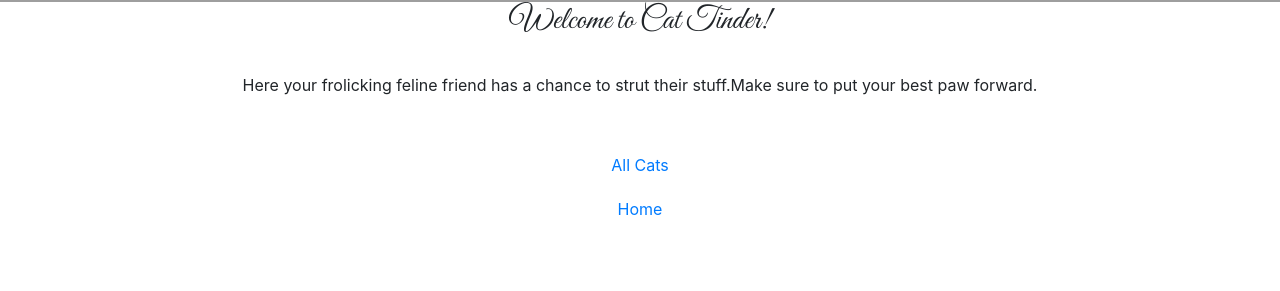
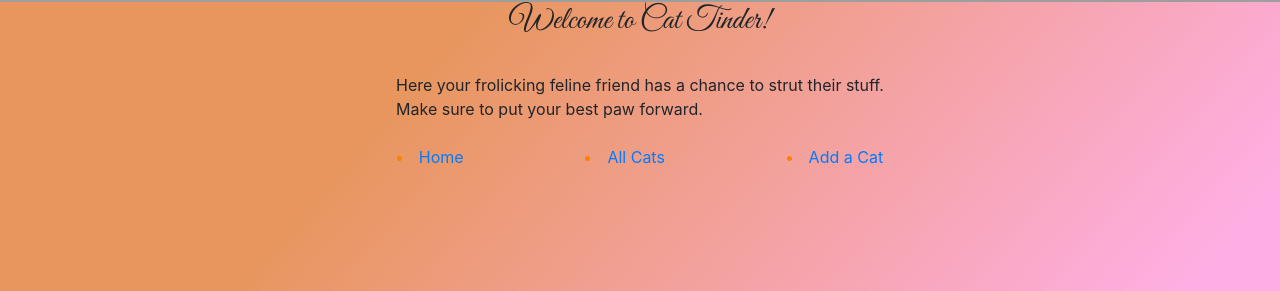
Before and after one commit to cynavago/cat-tinder, a React (Create React App) app in the folder cat-tinder-frontend/: page / in a window 1280 px wide. Shown: the part 272-563 px from the top of the page. Built offline with nearby package versions, Linux system fonts and the light colour scheme; no server answers; grey boxes are pictures that could not be loaded.

Commit message:
completed cat tinder

```diff
--- a/cat-tinder-frontend/src/App.js
+++ b/cat-tinder-frontend/src/App.js
@@ -74,6 +74,7 @@ class App extends Component {
     })
   }
 
+  //delete cat method, retrieves id of cat and passes the delete method on it
   deleteCat = (id) => {
     return fetch(`http://localhost:3000/cats/${id}`, {
       headers: {
@@ -83,9 +84,11 @@ class App extends Component {
     })
     .then(response => {
       if(response.status === 200){
-        return response
+        this.componentDidMount()
       }
-    }).catch(errors => {
+      return response
+    })
+    .catch(errors => {
       console.log("delete errors:", errors)
     })
   }
@@ -112,8 +115,8 @@ class App extends Component {
                 // strict equality to ensure clean usable data
                 let cat = this.state.cats.find(cat => cat.id === parseInt(id))
                 return (
-                  // Component call that will show the specific cat.
-                  <CatShow cat={ cat }
+                  // Component call that will show the specific cat. Added the deleteCat method from above in the route. The show page now has access to deleteCat method. Passes deleteCat to CatShow.
+                  <CatShow cat={ cat } deleteCat={ this.deleteCat }
                   />
                 )
               }}
--- a/cat-tinder-frontend/src/components/Footer.js
+++ b/cat-tinder-frontend/src/components/Footer.js
@@ -1,12 +1,23 @@
 import React, { Component } from 'react';
-import { Button } from 'reactstrap';
+import { Button, Navbar, NavItem } from 'reactstrap';
 import { NavLink } from 'react-router-dom';
 class Footer extends Component{
     render(){
         return(
             <React.Fragment>
-                <NavLink style={{display:'flex', justifyContent:'center', paddingTop:'40px', paddingBottom:'20px'}} to={`/catindex`}>All Cats</NavLink>
-                <NavLink style={{display:'flex', justifyContent:'center', paddingBottom:'20px'}} to={`/`}>Home</NavLink>
+                <Navbar  expand="md" style={{ display:'flex', justifyContent:'center', margin:'auto', color:'#fc8200', width:'50%'}}>
+                    <NavItem style={{margin:'auto'}}>
+                        <NavLink to={`/`}>Home</NavLink>
+                    </NavItem>
+                    <br/>
+                    <NavItem style={{margin:'auto'}}>
+                        <NavLink to={`/catindex`}>All Cats</NavLink>
+                    </NavItem>
+                    <br/>
+                    <NavItem style={{margin:'auto'}}>
+                        <NavLink to={`/catnew`}>Add a Cat</NavLink>
+                    </NavItem>
+                </Navbar>
             </React.Fragment>
         )
     }
--- a/cat-tinder-frontend/src/pages/CatShow.js
+++ b/cat-tinder-frontend/src/pages/CatShow.js
@@ -5,14 +5,33 @@ import {
     Card, Button, CardImg, CardTitle, CardText, CardDeck,
     CardSubtitle, CardBody, Row
   } from 'reactstrap';
-import { NavLink, Route } from 'react-router-dom';
+import { NavLink, Route, Redirect } from 'react-router-dom';
 import CatIndex from './CatIndex.js';
 
 class CatShow extends Component{
+    constructor(props){
+        super(props)
+            this.state = {
+            success: false
+        }
+    }
+
+    // created a handleSubmit method for the delete button.
+    handleSubmit = (e) => {
+        // prevents unnecessary refreshes
+        e.preventDefault()
+        // function call from App.js which deletes the specific cat id
+        this.props.deleteCat(this.props.cat.id)
+        // updates success to true
+        this.setState({ success: true })
+    }
+
     render(){
         return(
             <React.Fragment>
                 <Header/>
+                <div id="backgroundBody">
+                <h2 style={{ display:'flex', justifyContent:'center', padding:'16px', paddingTop:'32px' }}>Meet {this.props.cat.name} </h2>
                     <Card style= {{width:"30%", height:"40%", margin:"auto", marginTop:"32px", marginBottom:"32px", padding:"16px"}}>
                         <CardImg style={{height:"20%", width:"100%"}} src={ this.props.cat.image } alt="Card image cap" />
                         <CardTitle style={{display:'flex', justifyContent:'center'}}>
@@ -28,7 +47,11 @@ class CatShow extends Component{
                                 </Button>
                             </NavLink>
                             <NavLink style={{margin:"5px"}} to={"/catindex"}>
-                            <Button color="danger">
+                                <Button
+                                    color="danger"
+                                    //added an onClick on button
+                                    onClick={ this.handleSubmit }
+                                >
                                     Delete Cat
                                 </Button>
                             </NavLink>
@@ -36,6 +59,8 @@ class CatShow extends Component{
                         <br></br>
                     </Card>
                 <Footer/>
+                </div>
+                { this.state.success && <Redirect to={"/catindex"}/> }
             </React.Fragment>
         )
     }
--- a/cat-tinder-frontend/src/pages/Home.js
+++ b/cat-tinder-frontend/src/pages/Home.js
@@ -7,14 +7,17 @@ class Home extends Component{
         return(
             <React.Fragment>
                 <Header/>
+                <div id="backgroundBody" style={{height:'500px'}}>
                     <div style={{display:'flex', justifyContent:'center'}}>
                     <h2>Welcome to Cat Tinder!</h2>
                     </div>
                     <br></br>
                     <div style={{display:'flex', justifyContent:'center'}}>
-                <p>Here your frolicking feline friend has a chance to strut their stuff.Make sure to put your best paw forward. </p>
+                    <p>Here your frolicking feline friend has a chance to strut their stuff.
+                        <br></br>Make sure to put your best paw forward. </p>
                     </div>
                 <Footer/>
+                </div>
             </React.Fragment>
         )
     }
```
Lines whose indentation alone changed are shown as unchanged.
